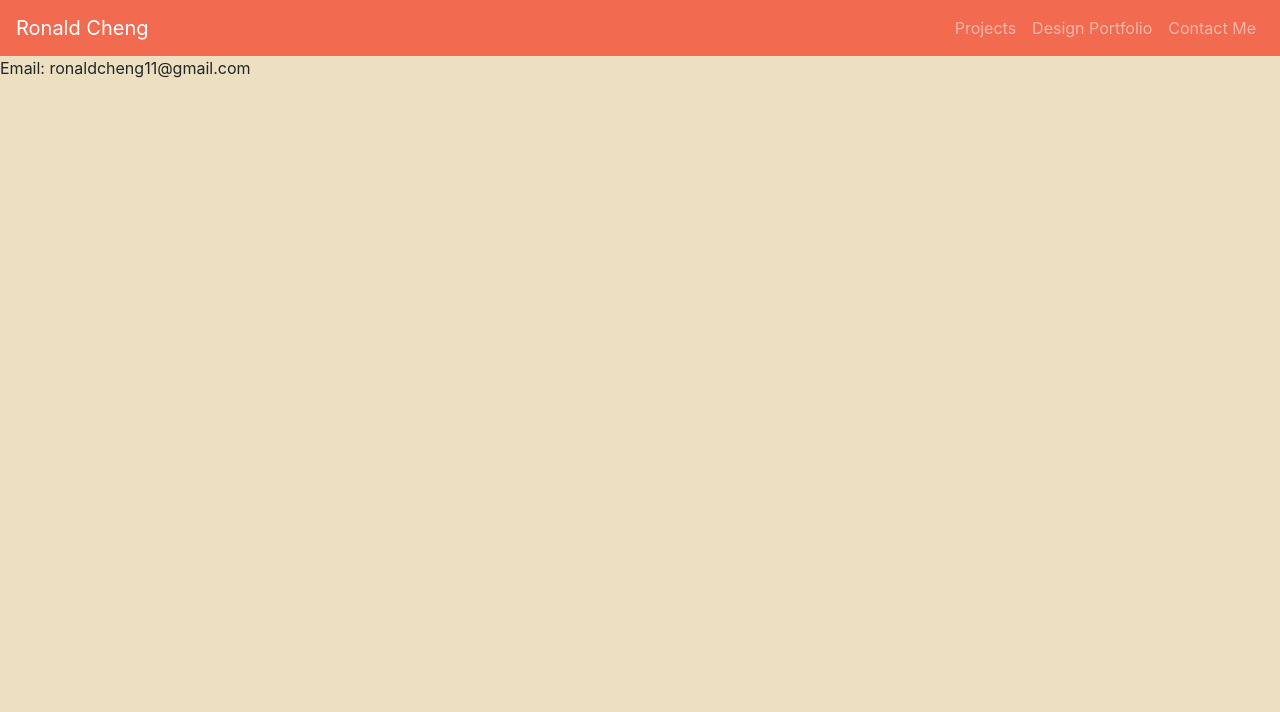
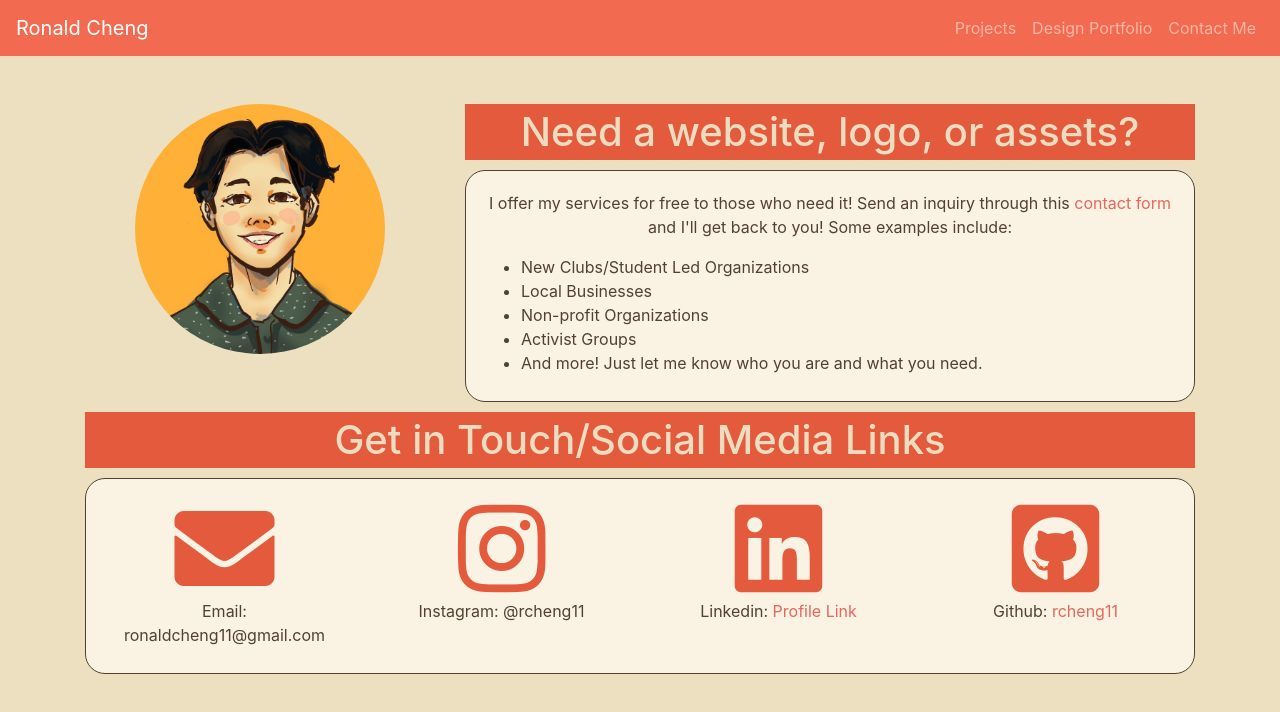
Before and after one commit to rcheng11/rcheng, a plain HTML site: page contact.html in a window 1280 px wide. Drawn offline with nearby package versions, Linux system fonts and the light colour scheme.

Commit message:
Add files via upload

```diff
--- a/contact.html
+++ b/contact.html
@@ -30,8 +30,56 @@
       </ul>
     </div>
   </nav>
+<br><br>
   <!-- body -->
-  Email: ronaldcheng11@gmail.com
+  <div class="container">
+    <div class="row">
+      <div class="introDiv col-md-12 col-sm-12 col-lg-4">
+        <img class="faceIcon" src="images/faceIcon.jpg" alt="">
+      </div>
+      <div class="col-md-12 col-lg-8 col-sm-12 skillsCol">
+        <h1 class="collapseHead">Need a website, logo, or assets?</h1>
+        <div class="collapseBody">
+          <p>
+            I offer my services for free to those who need it!
+            Send an inquiry through this <a href="https://agile-sands-42449.herokuapp.com/">contact form</a> and I'll get back to you!
+            Some examples include:
+            <ul style="text-align: left;">
+              <li>New Clubs/Student Led Organizations</li>
+              <li>Local Businesses</li>
+              <li>Non-profit Organizations</li>
+              <li>Activist Groups</li>
+              <li>And more! Just let me know who you are and what you need.</li>
+            </ul>
+          </p>
+        </div>
+      </div>
+      <br>
+      <div class="col-12 skillsCol">
+        <h1 class="collapseHead">Get in Touch/Social Media Links</h1>
+        <div class="collapseBody" id="collapse2">
+          <div class="row d-flex justify-content-center">
+            <div class="col-lg-3 col-md-4 col-sm-6 ">
+              <i class="fas fa-envelope contactIcon"></i>
+              <p>Email: ronaldcheng11@gmail.com</p>
+            </div>
+            <div class="col-lg-3 col-md-4 col-sm-6">
+              <i class="fab fa-instagram contactIcon"></i>
+              <p>Instagram: @rcheng11</p>
+            </div>
+            <div class="col-lg-3 col-md-4 col-sm-6">
+              <i class="fab fa-linkedin contactIcon"></i>
+              <p>Linkedin: <a href="https://www.linkedin.com/in/ronald-cheng-360b791a7/">Profile Link</a> </p>
+            </div>
+            <div class="col-lg-3 col-md-4 col-sm-6">
+              <i class="fab fa-github-square contactIcon"></i>
+              <p>Github: <a href="https://github.com/rcheng11">rcheng11</a> </p>
+            </div>
+          </div>
+        </div>
+      </div>
+    </div>
+  </div>
     <!-- Scripts -->
     <script src="https://code.jquery.com/jquery-3.3.1.slim.min.js" integrity="sha384-q8i/X+965DzO0rT7abK41JStQIAqVgRVzpbzo5smXKp4YfRvH+8abtTE1Pi6jizo" crossorigin="anonymous"></script>
       <script src="https://cdnjs.cloudflare.com/ajax/libs/popper.js/1.14.7/umd/popper.min.js" integrity="sha384-UO2eT0CpHqdSJQ6hJty5KVphtPhzWj9WO1clHTMGa3JDZwrnQq4sF86dIHNDz0W1" crossorigin="anonymous"></script>
--- a/styles.css
+++ b/styles.css
@@ -21,6 +21,7 @@ a:hover{
 .collapseHead{
   background-color:#e35a3d;
   color:#edddc0;
+  padding: 4px;
 }
 .collapseBody{
   padding: 20px 15px 10px 15px;
@@ -29,6 +30,10 @@ a:hover{
   margin: 10px 0;
   border-radius: 20px;
   border: 1px solid #524132 ;
+}
+.contactIcon{
+  font-size: 100px;
+  color:#e35a3d;
 }
 .customButton{
   background-color:#e35a3d;
```
Also changed, not shown: index.js (+9 -6 lines).
